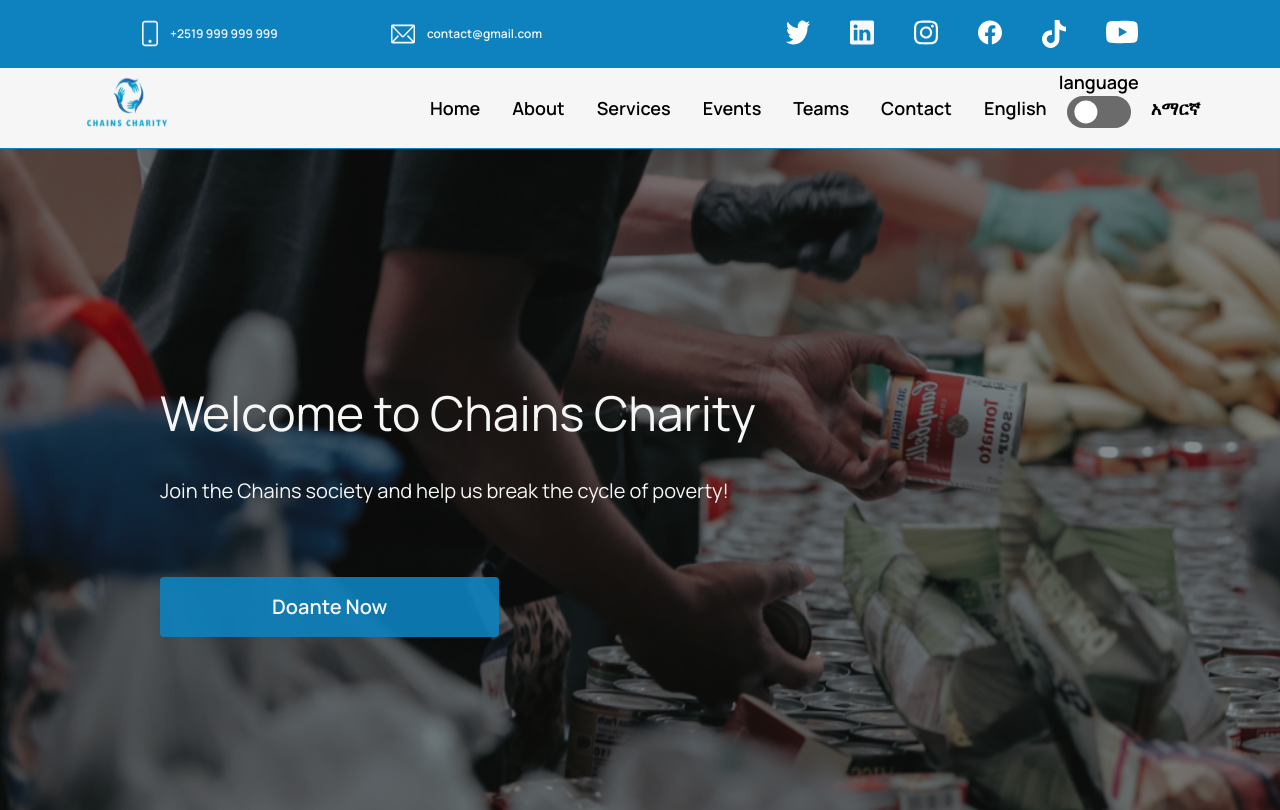
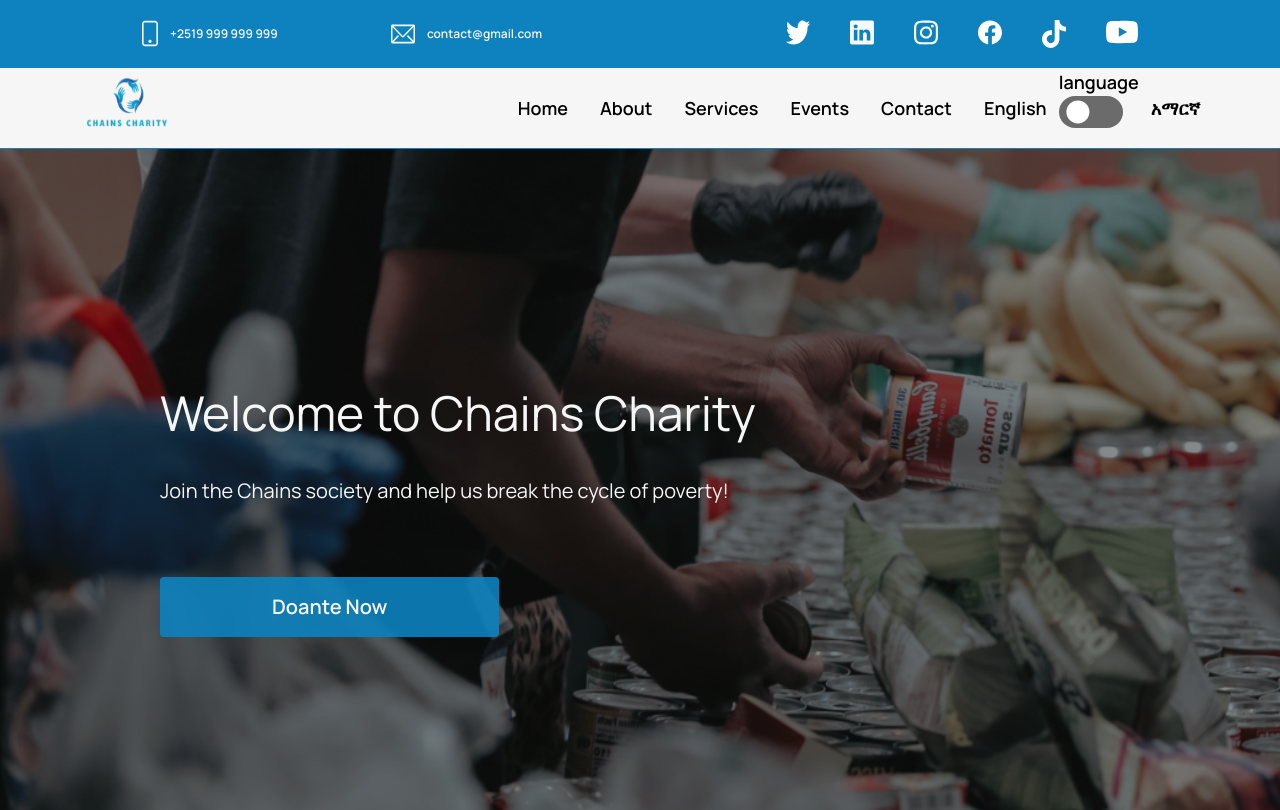
Before and after one commit to abel-cosmic/ChainsCharity, a React (Vite) app: page / in a window 1280 px wide. Shown: the top 810 px of the page. Built offline with nearby package versions, Linux system fonts and the light colour scheme.

Commit message:
animated navbar

```diff
--- a/src/pages/home/NavigationBar.jsx
+++ b/src/pages/home/NavigationBar.jsx
@@ -4,6 +4,7 @@ import { Link } from "react-router-dom";
 import logo from "./../../assets/images/Logo.png";
 import cancel from "./../../assets/images/icons/cancel.svg";
 import hamburger from "./../../assets/images/icons/Frame 86.svg";
+import { motion } from "framer-motion";
 
 const NavigationBar = () => {
   const { t } = useTranslation(); //this is how we access our text
@@ -23,29 +24,41 @@ const NavigationBar = () => {
   };
 
   const navigationLinks = [
-    { textKey: 'home', link: '' },
-    { textKey: 'about', link: '' },
-    { textKey: 'services', link: '' },
-    { textKey: 'events', link: '' },
-    { textKey: 'teams', link: '' },
-    { textKey: 'contact', link: '' },
+    { textKey: "home", link: "" },
+    { textKey: "about", link: "" },
+    { textKey: "services", link: "" },
+    { textKey: "events", link: "" },
+    { textKey: "contact", link: "" },
   ];
-
   return (
     <nav
       className={` ${
         linksVisible ? "bg-white" : "px-2 bg-black"
       } flex flex-col md:flex-row md:justify-between border-solid border-primary border-b px-5 md:px-2 lg:pl-20 xl:pl-20 xl:pr-20 sticky top-[-0.1rem] z-[100]`}
     >
-      <div className="flex justify-between">
-        <img
+      <motion.div
+        className="flex justify-between"
+        initial={{ x: -100, opacity: 0 }}
+        animate={{ x: 0, opacity: 1 }}
+        transition={{
+          delay: 0.2,
+          type: "spring",
+          duration: 2.4,
+          stiffness: 200,
+        }}
+      >
+        <motion.img
+          whileHover={{ scale: 1.1 }}
+          transition={{ type: "spring", stiffness: 400, damping: 10 }}
           className={`${
             linksVisible ? "" : "opacity-0 h-0"
           } w-[5rem] md:w-[6rem]`}
           src={logo}
           alt="chains-logo"
         />
-        <img
+        <motion.img
+          whileHover={{ scale: 1.1 }}
+          transition={{ type: "spring", stiffness: 400, damping: 10 }}
           className={`md:hidden ${
             linksVisible ? " w-[2rem]" : "w-[1.2rem] m-4"
           }`}
@@ -53,25 +66,44 @@ const NavigationBar = () => {
           alt=""
           onClick={toggleLinks}
         />
-      </div>
+      </motion.div>
       <div
         className={`${
           linksVisible ? "hidden" : "flex max-md:h-screen pt-5"
         } flex-col flex-wrap  items-start pl-10 gap-5 md:pl-0 md:flex md:flex-row lg:gap-8 font-semibold md:items-center text-sm lg:text-lg bg-white`}
       >
         {navigationLinks.map((link, index) => (
-        <Link
-          key={index}// You can add a "link" attribute here if needed
-          className="hover:underline hover:text-secondary hover:font-bold"
+          <motion.div
+            className=" border-secondary hover:border-b-[0.2rem]"
+            initial={{ borderBottom: "none", x: "100vw" }}
+            whileHover={{ borderBottom: "#00B9DB 0.2rem solid" }}
+            animate={{ x: 0 }}
+            transition={{ duration: 0.2 }}
+          >
+            <Link
+              key={index}
+              className="relative hover:text-secondary hover:font-"
+            >
+              {t(link.textKey)}
+            </Link>
+          </motion.div>
+        ))}
+        <motion.div
+          className="flex items-center gap-3"
+          initial={{ y: "-100vh" }}
+          animate={{ y: 0 }}
+          transition={{ delay: 0.2, type: "tween", duration: 1.2 }}
         >
-          {t(link.textKey)}
-        </Link>
-      ))}
-        <div className="flex items-center gap-3">
           <p>English</p>
-          <div className="movetoggle flex flex-col items-center h-20">
+          <div className="movetoggle flex flex-col imtems-center h-20">
             <p>{t("language")}</p>
-            <input
+            <motion.input
+              layout
+              transition={{
+                type: "spring",
+                stiffness: 1000,
+                damping: 30,
+              }}
               type="checkbox"
               className="toggle-button"
               checked={isAmharic}
@@ -79,7 +111,7 @@ const NavigationBar = () => {
             />
           </div>
           <p>አማርኛ</p>
-        </div>
+        </motion.div>
       </div>
     </nav>
   );
```
Also changed, not shown: src/index.css (line endings or trailing spaces).
